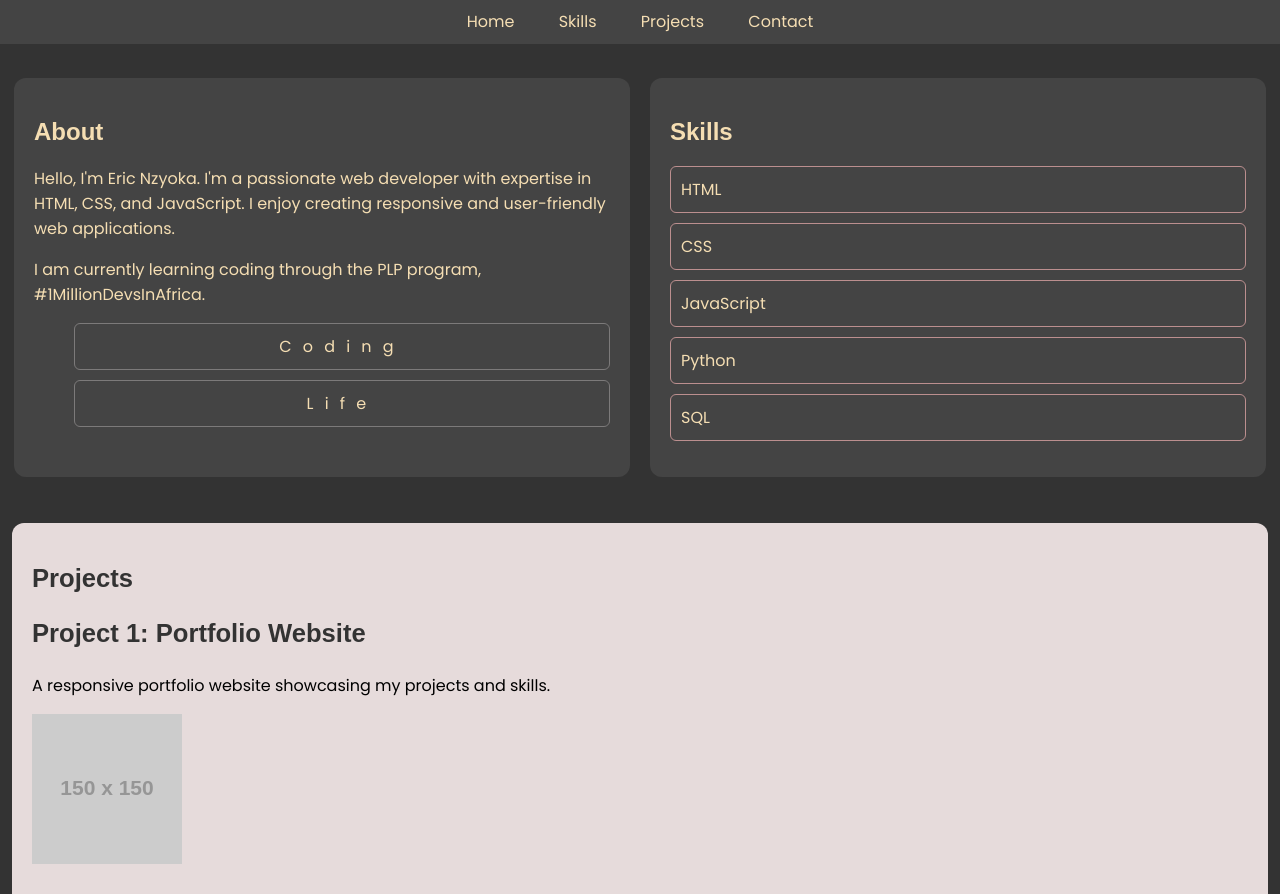
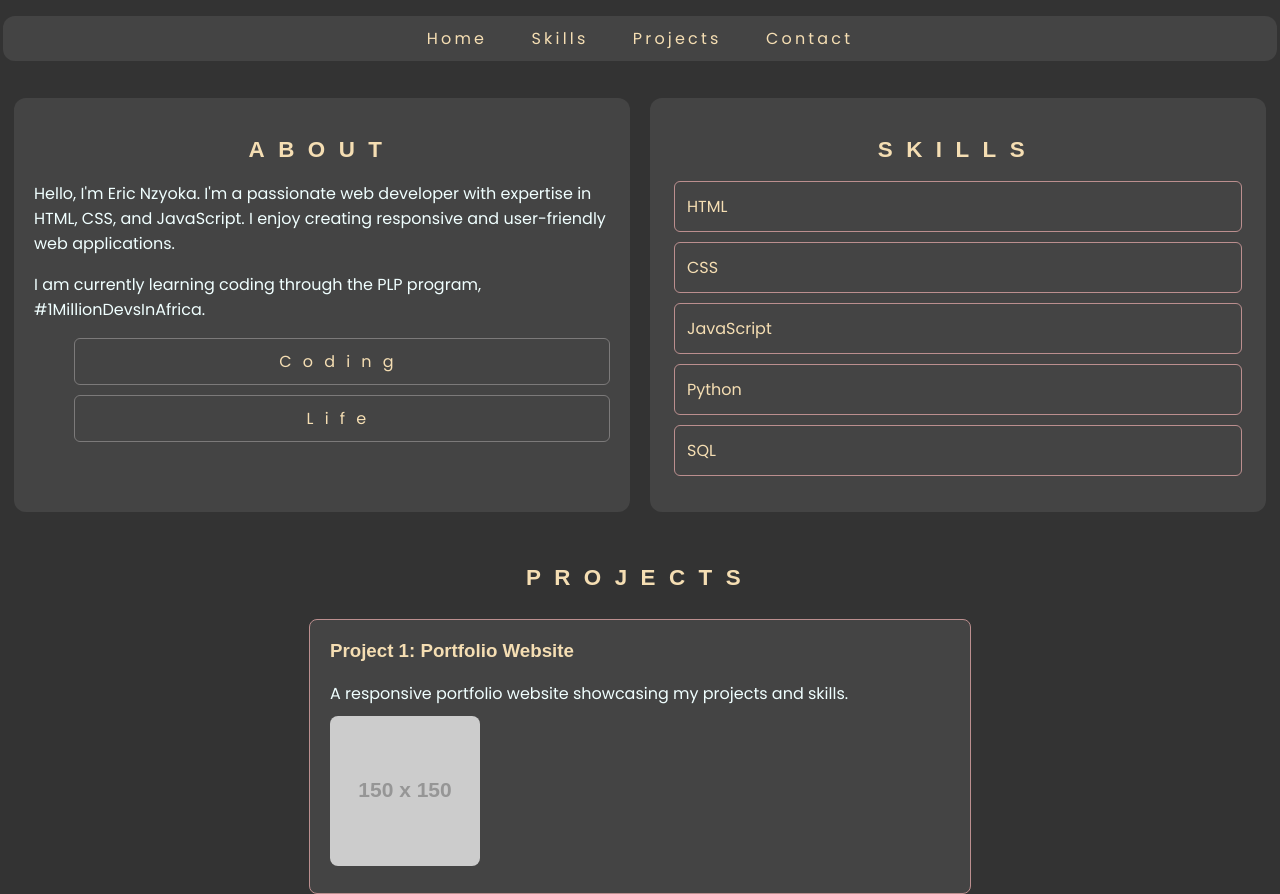
Before and after one commit to nzyoka10/css_margin_padding, a plain HTML site: page index.html in a window 1280 px wide. Shown: the part 94-988 px from the top of the page. Drawn offline with Linux system fonts and the light colour scheme; placeholder pictures from the web are drawn by us; a web font is replaced by a local one.

Commit message:
project styles file

```diff
--- a/styles.css
+++ b/styles.css
@@ -1,12 +1,12 @@
 @import url('https://fonts.googleapis.com/css2?family=Poppins:ital,wght@0,100;0,200;0,300;0,400;0,500;0,600;0,700;0,800;0,900;1,100;1,200;1,300;1,400;1,500;1,600;1,700;1,800;1,900&display=swap');
 @import url('https://fonts.googleapis.com/css2?family=Anta&family=Poppins:ital,wght@0,100;0,200;0,300;0,400;0,500;0,600;0,700;0,800;0,900;1,100;1,200;1,300;1,400;1,500;1,600;1,700;1,800;1,900&display=swap');
+
 /* General Styles */
 body {
   font-family: "Poppins", sans-serif;
   font-weight: 400;
   font-style: normal;
   background-color: #333;
-  //color: wheat;
   margin: 0;
   padding: 0;
 }
@@ -18,7 +18,7 @@ header {
   padding: 20px;
   color: wheat;
   text-align: center;
-  font-size: 2.8 em;
+  font-size: 2.8em;
   letter-spacing: .9em;
 }
 
@@ -27,6 +27,7 @@ header h1 {
   padding: 8px;
   text-transform: uppercase;
   font-family: "Anta", sans-serif;
+  font-size: 1em;
   font-weight: 600;
   font-style: normal;
 }
@@ -37,20 +38,21 @@ h1, h2, h3, h4, h5, h6 {
 
 nav {
   background-color: #444;
+  margin: 3px;
+  border-radius: 12px;
   padding: 10px 0;
   text-align: center;
 }
 
 nav a {
   color: wheat;
-  font-size: 1 em;
+  font-size: 1em;
   text-decoration: none;
   margin: 0 20px;
+  letter-spacing: .2em;
 }
 
 nav a:hover {
-  //text-decoration: underline;
-
   border-bottom: 3px solid;
   color: #bc8f8f;
   border-radius: 12px;
@@ -60,21 +62,27 @@ nav a:hover {
 #content-container {
   display: flex;
   flex-wrap: wrap;
-  justify-content: space-between;
+  justify-content: center;
   padding: 14px;
 }
 
 /* Introduction Styles */
+#introduction h2{
+  font-size: 1.4em;
+  text-transform: uppercase;
+  letter-spacing: .6em;
+  color: wheat;
+  text-align: center;
+}
+
 #introduction {
   background-color: #444;
-  color: wheat;
+  color: azure;
   padding: 20px;
   margin: 20px 0;
   flex: 1;
   margin-right: 20px;
-
   border-radius: 12px;
-  word-wrap: normal;
 }
 
 ol li{
@@ -82,12 +90,10 @@ ol li{
   color: wheat;
   text-decoration: none;
   list-style-type: none;
-
   border: 1px solid #7c7a7a;
   border-radius: 6px;
   padding: 10px;
   margin-bottom: 10px;
-
   text-transform: capitalize;
   letter-spacing: .7em;
   cursor: pointer;
@@ -100,12 +106,19 @@ ol li:hover{
 }
 
 /* Skills Styles */
+#skills h2{
+  font-size: 1.4em;
+  text-transform: uppercase;
+  letter-spacing: .6em;
+  color: wheat;
+  text-align: center;
+}
+
 #skills {
   background-color: #444;
   padding: 20px;
   margin: 20px 0;
   flex: 1;
-
   border-radius: 12px ;
   color: wheat;
 }
@@ -119,42 +132,67 @@ ul li {
   border: 1px solid #bc8f8f;
   border-radius: 6px;
   cursor: pointer;
-
-  padding: 10px;
+  padding: 12px;
+  margin: 4px;
   margin-bottom: 10px;
 }
 
-/* Projects Section Styles */
-#projects {
-  background-color: #e6dbdb;
-  padding: 20px;
-  //margin: 20px 0;
-
-  margin: 12px;
-  border-radius: 12px;
+ul li:hover{
+  background-color: #bc8f8f;
+  color: #444;
+  font-weight: 600;
 }
 
-.project {
-  margin-bottom: 20px;
-
-
-  border: 1px solid #444;
-  border-radius: 12px;
-  padding: 24px;
+/* Projects Section Styles */
+#projects h2{
+  font-size: 1.4em;
+  text-transform: uppercase;
+  letter-spacing: .6em;
+  color: wheat;
+  text-align: center;
 }
 
-#projects h2, h3{
-    font-size: 1.6em;
-    color: #333;
+.container {
+  display: flex;
+  flex-wrap: wrap;
+  justify-content: center;
 }
 
-.project h3 {
+.card {
+  width: calc(50% - 20px); /* Adjust width as needed */
+  margin: 10px; /* Adjust margin between cards*/
+  padding: 20px; /* Add padding of cards*/
+  background-color: #444;
+  border: 1px solid #333;
+  border-radius: 8px;
+  border-color: #bc8f8f;
+}
+
+.card h3 {
   margin-top: 0;
+  color: wheat;
+}
 
-  font-size: 1.4em;
+.card p {
+  margin-bottom: 10px;
+  color: azure;
+}
+
+.card img {
+  max-width: 100%;
+  height: auto;
+  border-radius: 8px;
 }
 
 /* Contact Section Styles */
+#contact h2{
+  font-size: 1.4em;
+  text-transform: capitalize;
+  letter-spacing: .6em;
+  color: wheat;
+  text-align: center;
+}
+
 footer {
   background-color: #333;
   margin: 8px;
@@ -180,8 +218,14 @@ footer p a:hover{
 }
 
 /* Responsive Design */
-@media only screen and (max-width: 600px) {
-  header, #introduction, #skills, #projects, footer {
+@media only screen and (max-width: 768px) {
+  header,
+  nav,
+  #content-container,
+  #introduction,
+  #skills,
+  #projects,
+  footer {
     padding: 10px;
   }
   li {
@@ -190,7 +234,11 @@ footer p a:hover{
   #content-container {
     flex-direction: column;
   }
-  #introduction, #skills {
+  #introduction,
+  #skills {
     margin-right: 0;
   }
+  .card {
+    width: calc(100% - 20px); /* Full width on smaller screens */
   }
+}
```
Lines whose indentation alone changed are shown as unchanged.
